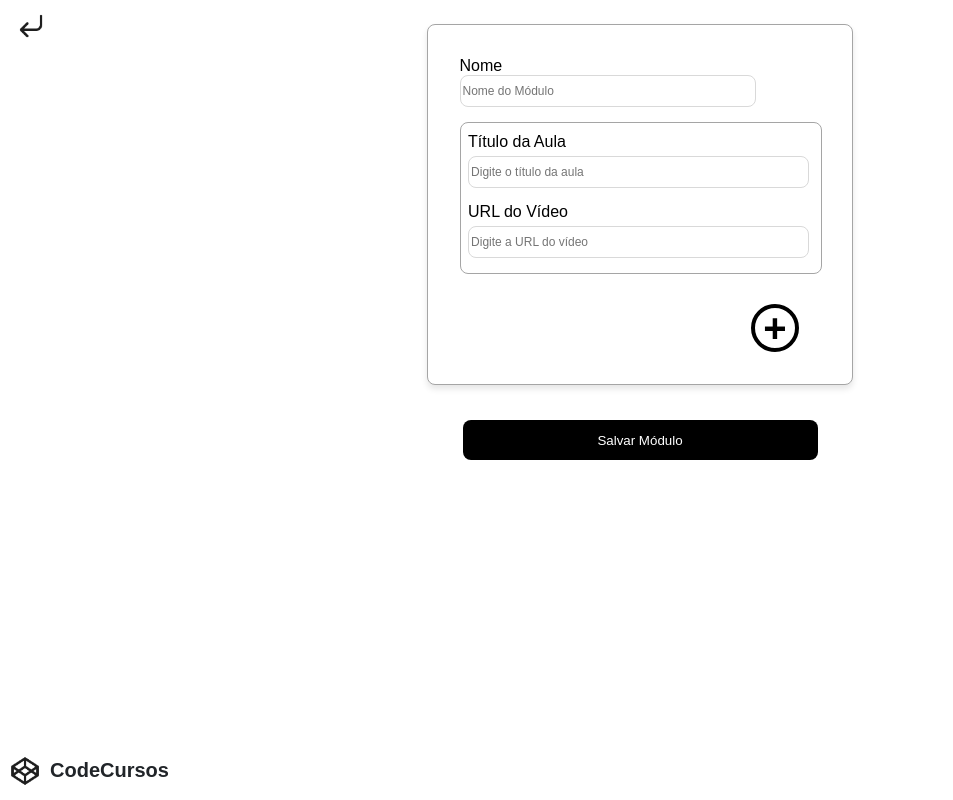
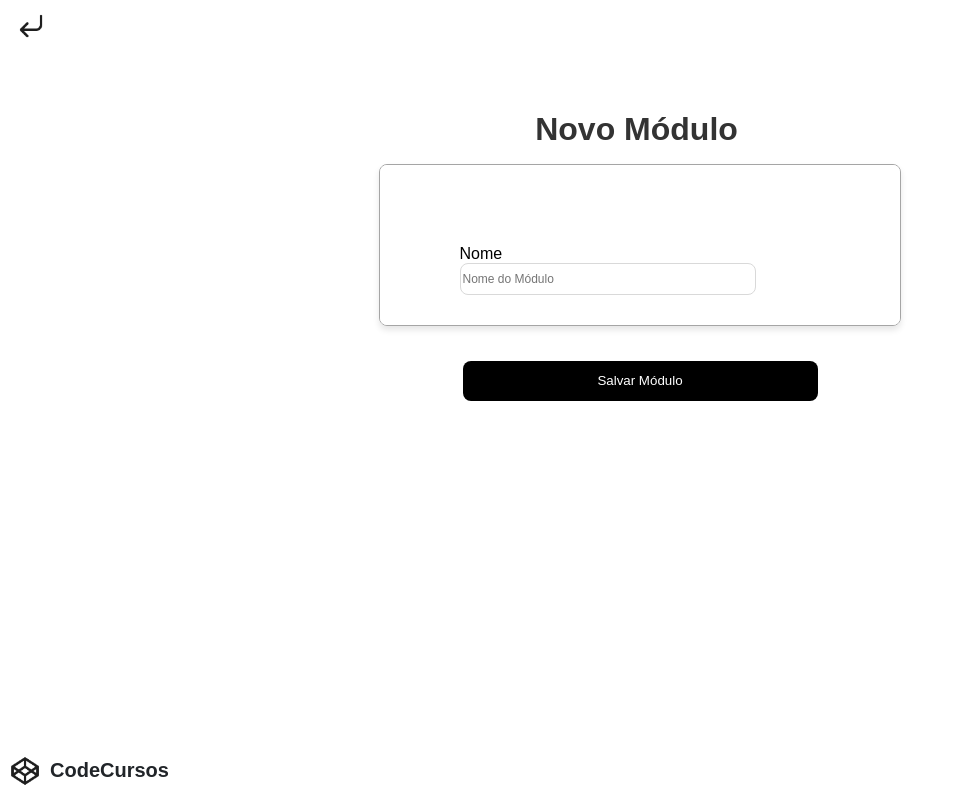
Before and after one commit to analayza/CodeCourseFrontend, a React (Create React App) app: page /NewModule in a window 1280 px wide. Shown: the whole page, without its empty margins (0-953 px from the left). Built offline with nearby package versions, Linux system fonts and the light colour scheme.

Commit message:
Atualização

```diff
--- a/src/pages/Teacher/NewModule.jsx
+++ b/src/pages/Teacher/NewModule.jsx
@@ -1,4 +1,4 @@
-import React, { useEffect, useState } from 'react';
+import React, { useState } from 'react';
 import { getNewModule } from "../../services/Teacher/NewModule";
 import '../css/NewModule.css';
 import MyCodeCourses from "../../components/CodeCourses";
@@ -7,20 +7,29 @@ import MyInput from '../../components/Input';
 import MyButton from "../../components/Button";
 
 export default function NewModule() {
-    const [title, setTitle] = useState(""); // Estado para o título
-    const [videoUrl, setVideoUrl] = useState(""); // Estado para a URL do vídeo
+    const [modules, setModules] = useState([]); // Estado para armazenar os módulos
 
+    // Função para adicionar um novo módulo
+    const addModule = () => {
+        setModules([...modules, { title: "", videoUrl: "" }]);
+    };
+
+    // Função para atualizar o título e a URL do vídeo de um módulo específico
+    const handleInputChange = (index, field, value) => {
+        const updatedModules = [...modules];
+        updatedModules[index][field] = value;
+        setModules(updatedModules);
+    };
+
+    // Função para salvar os dados
     const handleSave = async () => {
         try {
-            const response = await fetch(`/api/create-module`, { // Atualize a rota conforme necessário
+            const response = await fetch(`/api/create-module`, {
                 method: "POST",
                 headers: {
                     "Content-Type": "application/json",
                 },
-                body: JSON.stringify({
-                    title,
-                    videoUrl,
-                }),
+                body: JSON.stringify(modules), // Envia todos os módulos de uma vez
             });
 
             if (!response.ok) {
@@ -29,8 +38,7 @@ export default function NewModule() {
 
             console.log("Dados salvos com sucesso!");
             // Opcional: Limpar os campos após o envio bem-sucedido
-            setTitle("");
-            setVideoUrl("");
+            setModules([]);
         } catch (error) {
             console.error("Erro ao salvar dados:", error);
         }
@@ -40,17 +48,21 @@ export default function NewModule() {
         <div className='new-module-class-container'>
             <h1>Novo Módulo</h1>
 
+
+
             <div className="arrow-back">
                 <MyArrowBack />
             </div>
 
             <div className='new-module-class-list'>
+
                 <div className='input-name-new-module'>
                         <label className='ew-module-label-input'>Nome</label>
                         <input type="text" className="new-module-my-input" placeholder="Nome do Módulo"/>
                 </div>
 
-                <div className='form-container-new-module'>
+                {modules.map((module, index) => (
+                    <div key={index} className='form-container-new-module'>
                         <form className='form-new-module-class' onSubmit={(e) => e.preventDefault()}>
                             <div>
                                 <MyInput
@@ -58,8 +70,8 @@ export default function NewModule() {
                                     textLabel="Título da Aula"
                                     typeInput="text"
                                     placeholder="Digite o título da aula"
-                                value={title}
-                                onChange={(e) => setTitle(e.target.value)}
+                                    value={module.title}
+                                    onChange={(e) => handleInputChange(index, 'title', e.target.value)}
                                 />
                             </div>
                             <div>
@@ -68,15 +80,14 @@ export default function NewModule() {
                                     textLabel="URL do Vídeo"
                                     typeInput="text"
                                     placeholder="Digite a URL do vídeo"
-                                value={videoUrl}
-                                onChange={(e) => setVideoUrl(e.target.value)}
+                                    value={module.videoUrl}
+                                    onChange={(e) => handleInputChange(index, 'videoUrl', e.target.value)}
                                 />
                             </div>
-
-
                         </form>
                     </div>
-                <button className="circle-button"> +</button>
+                ))}
+                <button className="circle-button" onClick={addModule}>+</button>
             </div>
 
             <div className='button-new-module-class'>
@@ -87,7 +98,7 @@ export default function NewModule() {
                     onClick={handleSave}
                 />
             </div>
-            <MyCodeCourses/>
+            <MyCodeCourses />
         </div>
     );
 }
--- a/src/pages/css/NewModule.css
+++ b/src/pages/css/NewModule.css
@@ -6,7 +6,8 @@
     height: 150px;
     font-family: Arial, sans-serif;
     background-color: #fff;
-    margin-top: 130px;
+    margin-top: 170px;
+
 }
 
 .new-module-class-list{
@@ -14,12 +15,14 @@
     flex-direction: column;
     align-items: center;
     background-color: #fff;
-    padding: 2rem;
+    padding: 5rem;
     border: 1px solid rgb(165, 165, 165);
     border-radius: 8px;
     box-shadow: 0px 4px 6px rgba(0, 0, 0, 0.1);
     width: 100%;
     max-width: 360px;
+    overflow-y: auto;
+    overflow-x: hidden;
 }
 
 h1 {
@@ -63,6 +66,7 @@ h1 {
     align-items: center;
     margin-right: -1px;
     width: 360px;
+    margin-top: 10px;
 
 }
 
```
Lines whose indentation alone changed are shown as unchanged.
